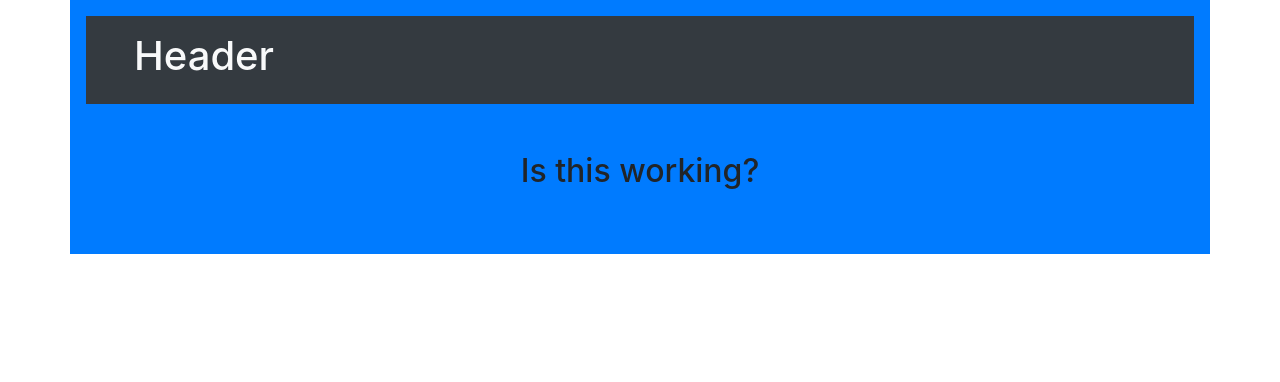
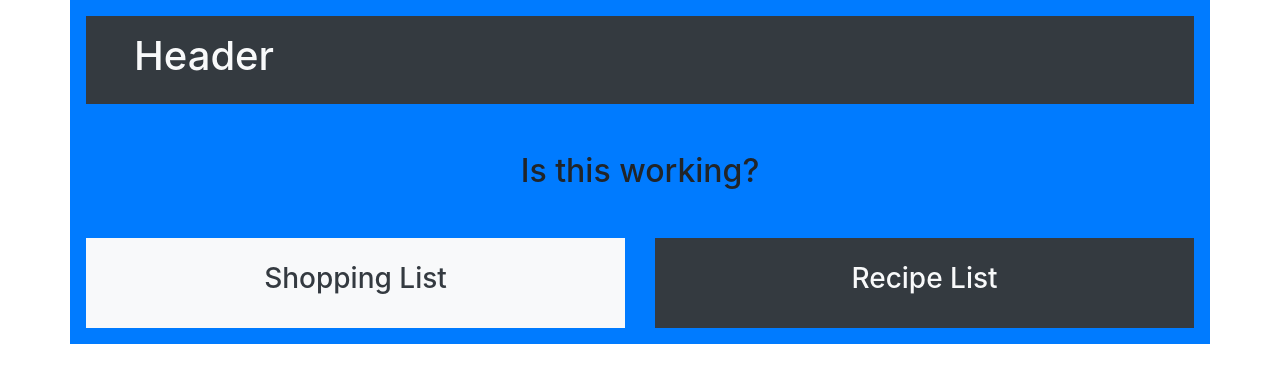
Before and after one commit to RyanLawWilson/RecipeBook, an Angular app: page / in a window 1280 px wide. Shown: the top 382 px of the page. Built offline with nearby package versions, Linux system fonts and the light colour scheme.

Commit message:
Add Bootstrap to distinguish Features

```diff
--- a/src/app/app.component.html
+++ b/src/app/app.component.html
@@ -10,8 +10,10 @@
 
 	<div class="row">
 		<div class="col-12 col-md-6">
+			<app-shopping-list></app-shopping-list>
 		</div>
 		<div class="col-12 col-md-6">
+			<app-recipe-list></app-recipe-list>
 		</div>
 	</div>
 </div>
--- a/src/app/recipes/recipe-list/recipe-list.component.html
+++ b/src/app/recipes/recipe-list/recipe-list.component.html
@@ -1 +1,3 @@
-<p>recipe-list works!</p>
+<div class="recipe-list text-light bg-dark py-4 px-3">
+    <h3 class="text-center">Recipe List</h3>
+</div>
--- a/src/app/shopping-list/shopping-list.component.html
+++ b/src/app/shopping-list/shopping-list.component.html
@@ -1 +1,3 @@
-<p>shopping-list works!</p>
+<div class="recipe-list text-dark bg-light py-4 px-3">
+    <h3 class="text-center">Shopping List</h3>
+</div>
```
